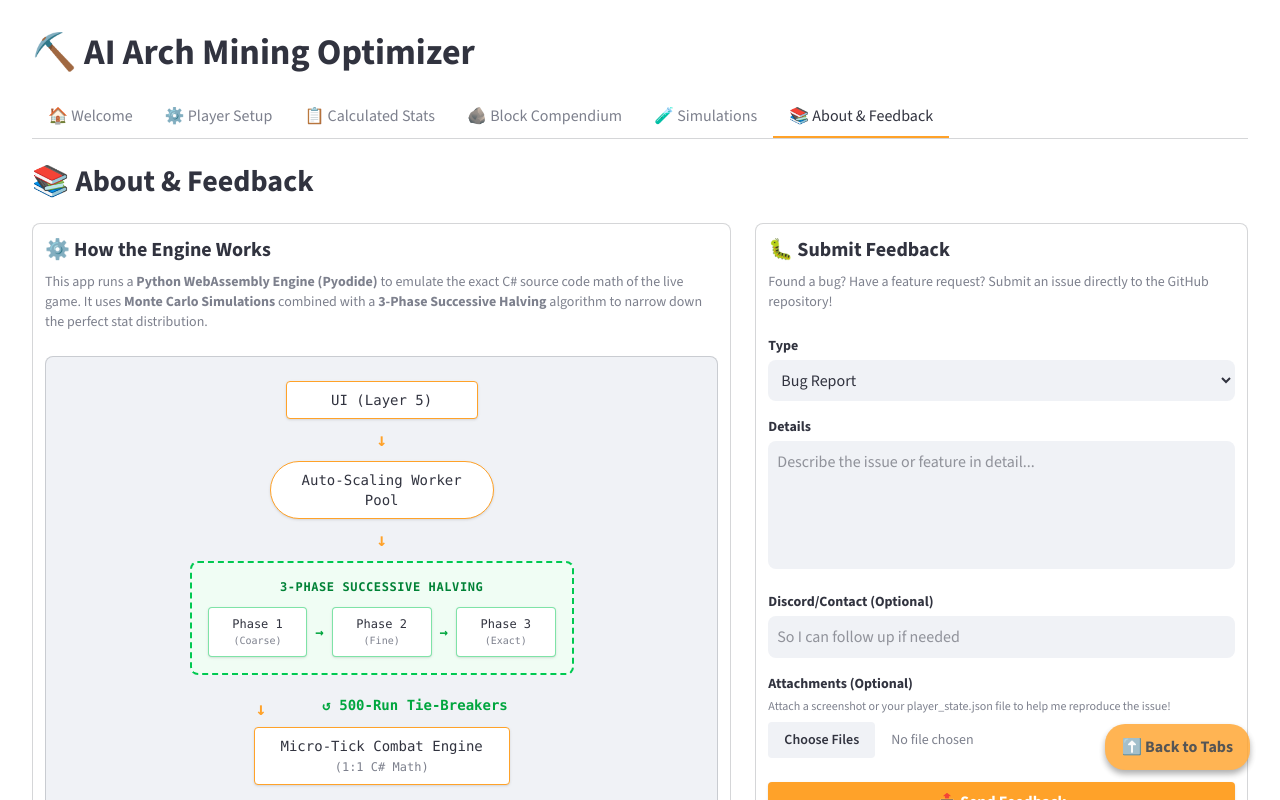
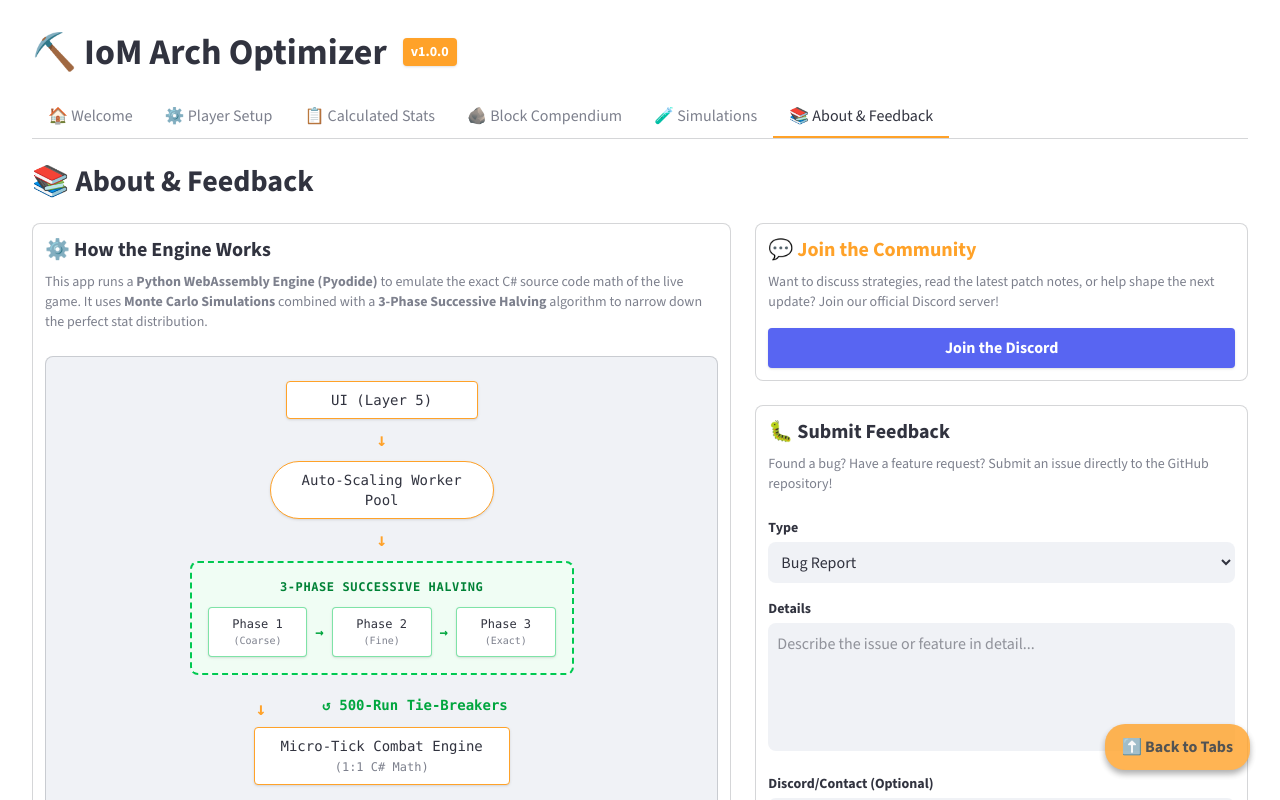
Before and after one commit to lobogrande/IoM-Arch-Optimizer-Web, a React (Vite) app: page / in a window 1280 px wide. Both pictures are taken after a click on the button "📚 About & Feedback". Shown: the top 800 px of the page. Built offline with nearby package versions, Linux system fonts and the light colour scheme; what ag-grid-community, react-plotly.js would draw is missing.

Commit message:
feat(config): established single source of truth for application versioning
feat(app): injected user-facing version badge into main application header

feat(about): added dedicated Discord community join card above the feedback form

```diff
--- a/src/App.jsx
+++ b/src/App.jsx
@@ -1,5 +1,6 @@
 import { useState, useEffect, useRef } from 'react';
 import useStore from './store';
+import { APP_VERSION } from './ui_config';
 import PlayerSetup from './components/PlayerSetup';
 import CalculatedStats from './components/CalculatedStats';
 import BlockCompendium from './components/BlockCompendium';
@@ -53,7 +54,7 @@ function App() {
           total_infernal_cards: store.total_infernal_cards,
           base_stats: store.base_stats,
           upgrade_levels: store.upgrade_levels,
-          external_levels: store.external_levels,
+          external_levels: { ...store.external_levels, 8: store.geoduck_unlocked ? (store.external_levels[ 8 ] || 0) : 0 },
           cards: store.cards,
           compendium_target_floor: store.compendium_target_floor || store.current_max_floor
         }
@@ -95,9 +96,14 @@ function App() {
   return (
     <div className="min-h-screen bg-st-bg text-st-text p-4 md:p-8">
 
-      <h1 className="text-3xl md:text-4xl font-bold mb-6">
-        ⛏️ AI Arch Mining Optimizer
-      </h1>
+      <div className="flex items-center gap-4 mb-6">
+        <h1 className="text-3xl md:text-4xl font-bold">
+          ⛏️ IoM Arch Optimizer
+        </h1>
+        <span className="bg-st-orange text-st-bg text-sm font-bold px-2 py-1 rounded shadow-sm">
+          {APP_VERSION}
+        </span>
+      </div>
 
       {/* Streamlit Exact Tab Styling */}
       <div className="flex overflow-x-auto border-b border-st-border mb-6 no-scrollbar">
--- a/src/components/About.jsx
+++ b/src/components/About.jsx
@@ -154,8 +154,25 @@ export default function About() {
         </div>
 
         {/* Right Column (Feedback Form) */}
-        <div className="md:col-span-5">
-          <form onSubmit={handleFeedback} className="st-container sticky top-6">
+        <div className="md:col-span-5 space-y-6 sticky top-6 h-fit">
+
+          {/* Discord Community */}
+          <div className="st-container border-st-orange/30">
+            <h4 className="text-xl font-bold mb-2 text-st-orange">💬 Join the Community</h4>
+            <p className="text-st-text-light text-sm mb-4">
+              Want to discuss strategies, read the latest patch notes, or help shape the next update? Join our official Discord server!
+            </p>
+            <a
+              href="https://discord.gg/kNSt2CvMy5"
+              target="_blank"
+              rel="noopener noreferrer"
+              className="block w-full text-center bg-[#5865F2] hover:opacity-90 text-white py-2 rounded font-bold transition-opacity shadow-sm"
+            >
+              Join the Discord
+            </a>
+          </div>
+
+          <form onSubmit={handleFeedback} className="st-container">
             <h4 className="text-xl font-bold mb-2">🐛 Submit Feedback</h4>
             <p className="text-st-text-light text-sm mb-6">
               Found a bug? Have a feature request? Submit an issue directly to the GitHub repository!
--- a/src/ui_config.js
+++ b/src/ui_config.js
@@ -3,6 +3,8 @@
 // 🎨 UI TWEAK PANEL 🎨
 // Adjust these numbers, hit Save, and watch your browser instantly update!
 // ==============================================================================
+
+export const APP_VERSION = "v1.0.0";
 
 // --- BASE STATS ---
 export const UI_STAT_IMG_WIDTH = 220;
```
